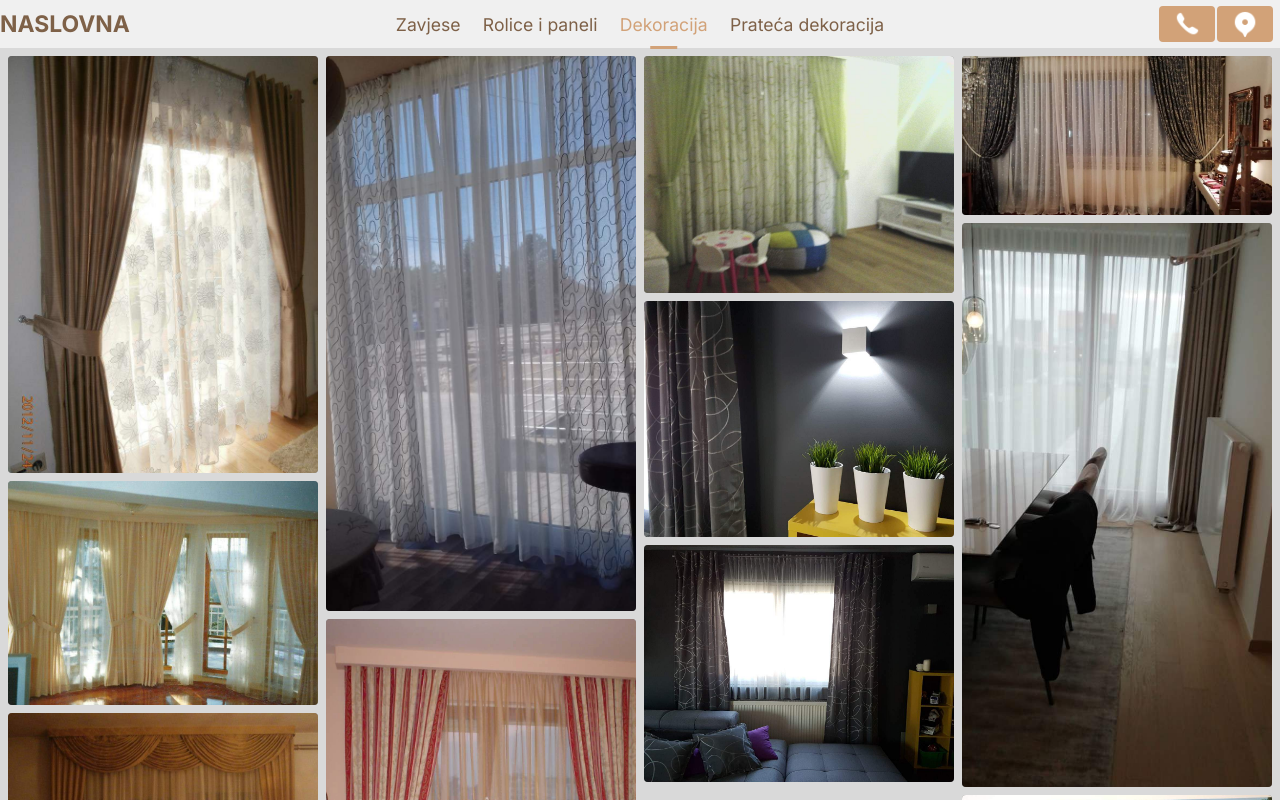
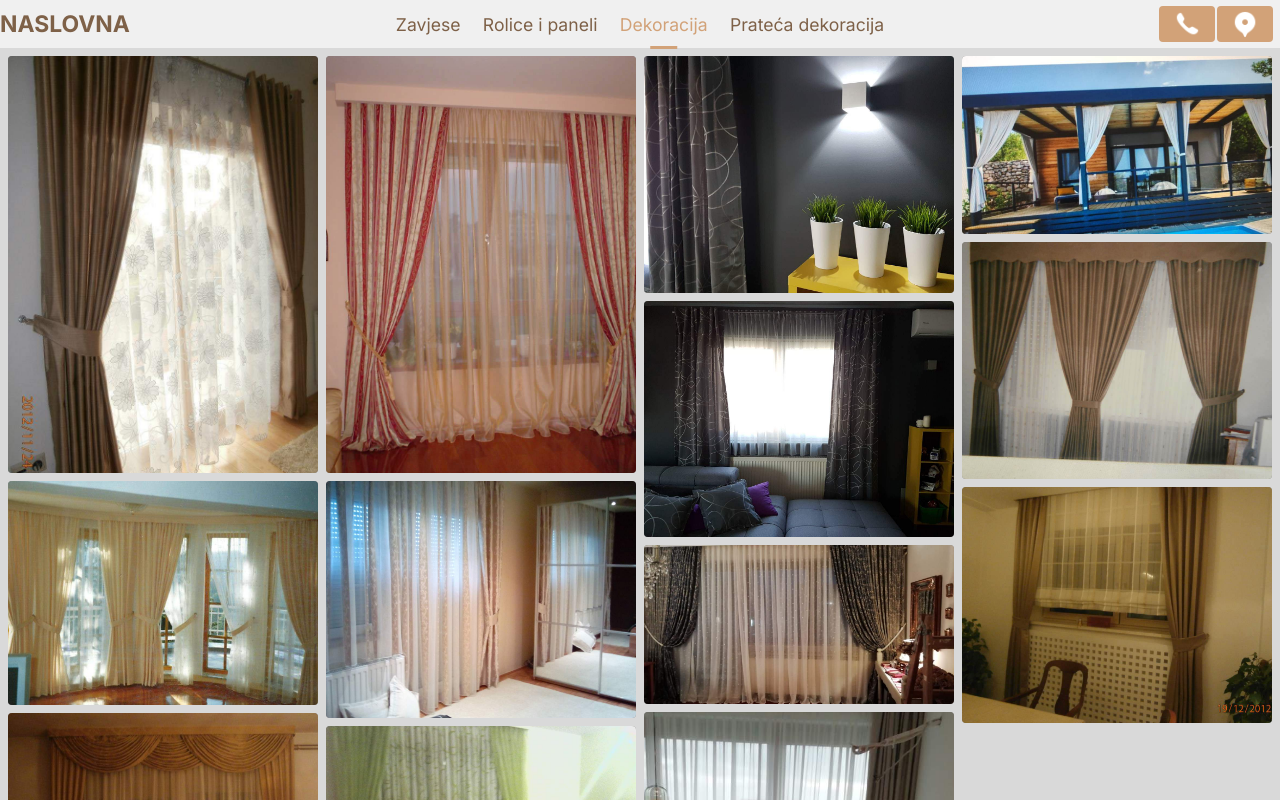
Before and after one commit to romeodombaj/salon-zavjesa-sonja-2024, a Next.js app: page /dekoracija in a window 1280 px wide. Shown: the top 800 px of the page. Built offline with nearby package versions, Linux system fonts and the light colour scheme; a web font is replaced by a local one.

Commit message:
fixed image number load - temporary fix

```diff
--- a/app/[portfolioSlug]/page.js
+++ b/app/[portfolioSlug]/page.js
@@ -2,30 +2,41 @@ export const runtime = "edge";
 
 import Gallery from "@/components/Portfolio/1_Gallery/Gallery";
 import styles from "./page.module.css";
-import fs from "fs";
-//import path from "path";
 
-export const getPostLength = (directory) => {
-  return fs.readdirSync(directory).length;
-};
+const pageValues = [
+  {
+    slug: "zavjese",
+    name: "Zavjese",
+    num_of_images: 12,
+  },
+  {
+    slug: "dekoracija",
+    name: "Dekoracija",
+    num_of_images: 14,
+  },
+  {
+    slug: "prateca_dekoracija",
+    name: "Prateća dekoracija",
+    num_of_images: 11,
+  },
+  {
+    slug: "rolice_paneli",
+    name: "Rolice i paneli",
+    num_of_images: 12,
+  },
+];
 
 export default function PortfolioPage({ params }) {
   const slug = params.portfolioSlug;
 
-  //const POST_FOLDER_NAME = `images/webImages/${slug}`;
-  //const POSTS_DIRECTORY = path.join(process.cwd(), "public", POST_FOLDER_NAME);
-
-  //const POSTS_DIRECTORY = `${process.cwd()}/public/images/webImages/${slug}`;
-
-  //console.log(POSTS_DIRECTORY);
-
-  //const length = getPostLength(POSTS_DIRECTORY);
-
-  const length = 12;
-
   return (
     <main className={styles.main}>
-      <Gallery slug={slug} length={length} />
+      <Gallery
+        slug={slug}
+        values={
+          pageValues[pageValues.findIndex((value) => value.slug === slug)]
+        }
+      />
     </main>
   );
 }
--- a/components/Portfolio/1_Gallery/Gallery.js
+++ b/components/Portfolio/1_Gallery/Gallery.js
@@ -4,7 +4,8 @@ import styles from "./Gallery.module.css";
 import GalleryImage from "./GalleryImage";
 import { useState, useEffect } from "react";
 
-export default function Gallery({ slug, length }) {
+export default function Gallery({ slug, values }) {
+  const length = values.num_of_images;
   const [isMobile, setIsMobile] = useState(false);
 
   const imageList = Array.from(
@@ -53,16 +54,10 @@ export default function Gallery({ slug, length }) {
     };
   }, [window.innerWidth]);
 
-
   return (
     <>
       <div className={styles.wrapper}>
-        <div className={styles[`background-title`]}>
-          {slug === "zavjese" && "Zavjese"}
-          {slug === "dekoracija" && "Dekoracija"}
-          {slug === "prateca_dekoracija" && "Prateća dekoracija"}
-          {slug === "rolice_paneli" && "Rolice i paneli"}
-        </div>
+        <div className={styles[`background-title`]}>{values.name}</div>
 
         {imageList && (
           <div className={styles.grid}>
--- a/next.config.mjs
+++ b/next.config.mjs
@@ -1,14 +1,5 @@
 /** @type {import('next').NextConfig} */
-const nextConfig = {
-  webpack: (
-    config,
-    { buildId, dev, isServer, defaultLoaders, nextRuntime, webpack }
-  ) => {
-    config.externals.push({
-      fs: "fs",
-    });
-  },
-};
+const nextConfig = {};
 
 import { setupDevPlatform } from "@cloudflare/next-on-pages/next-dev";
 
```
